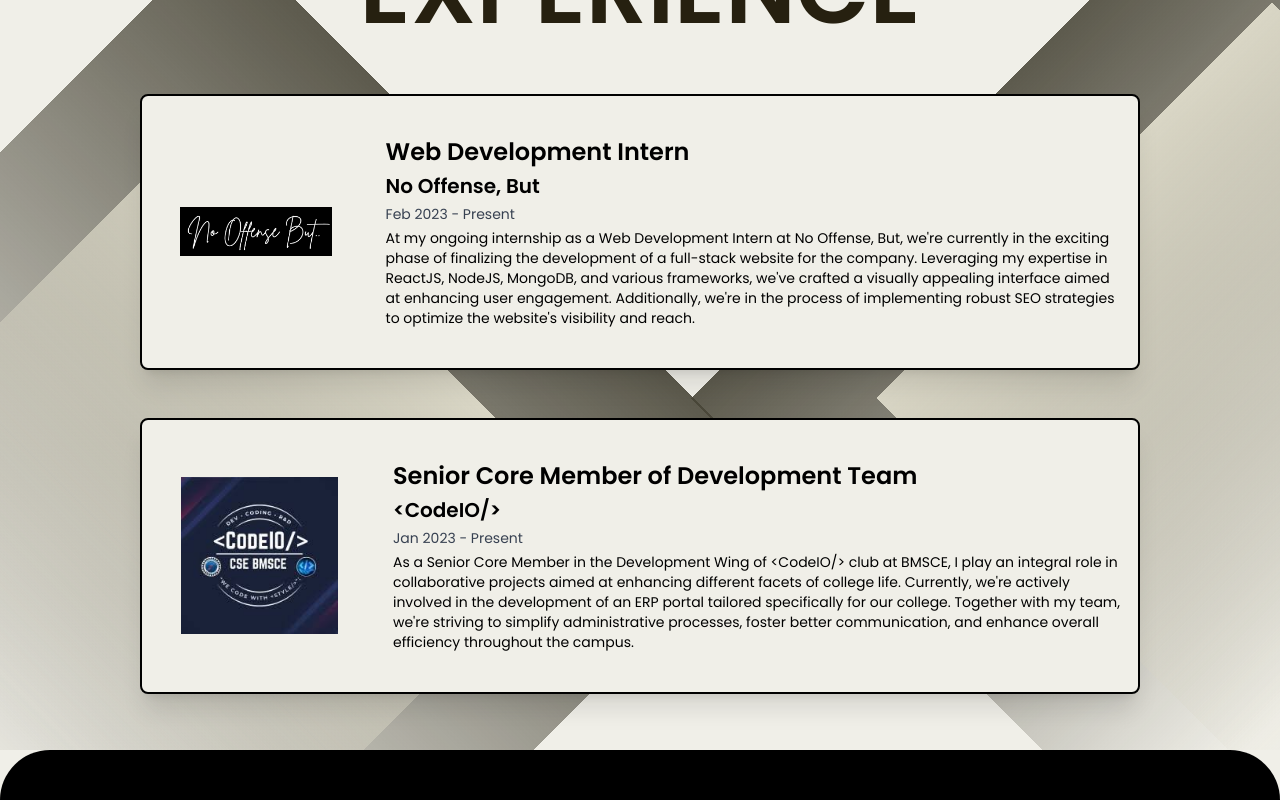
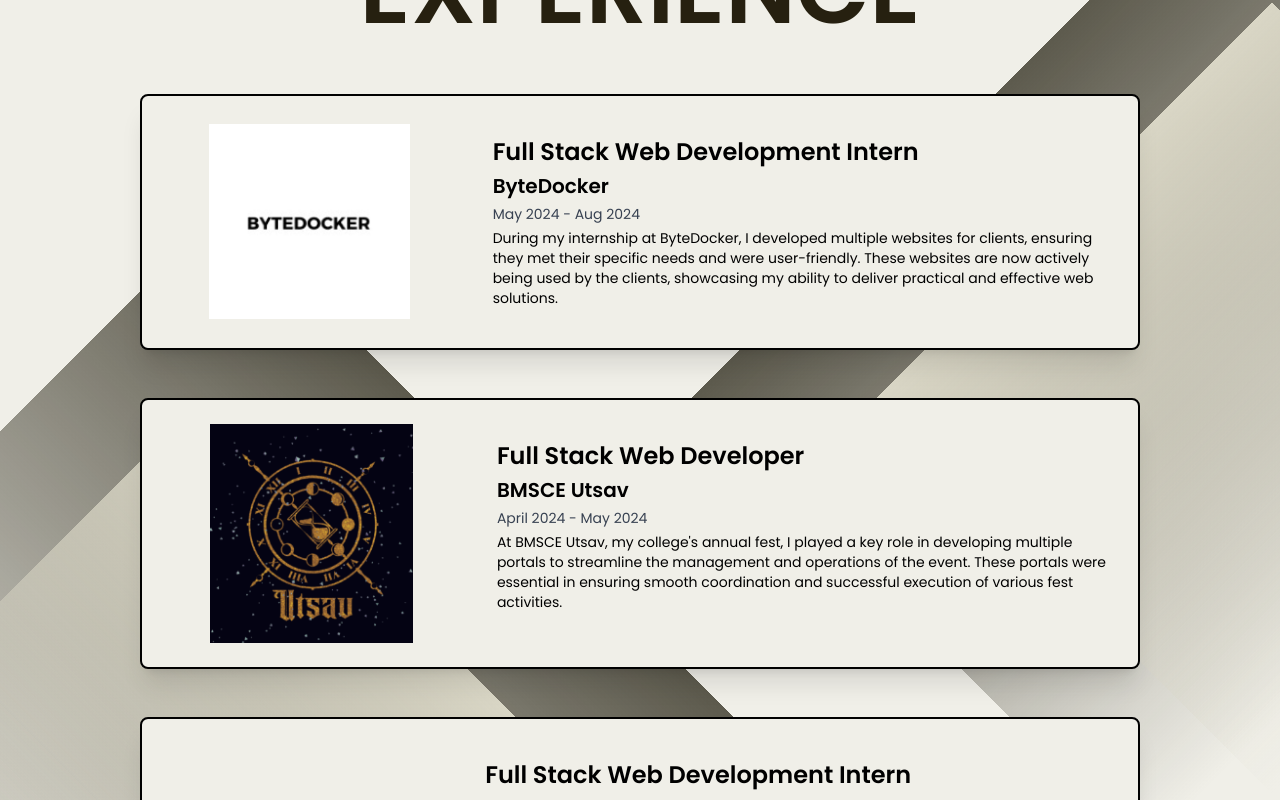
Before and after one commit to PranavRao18/PortfolioV3, a React (Vite) app: page / in a window 1280 px wide. Shown: the part 3120-3920 px from the top of the page. Built offline with nearby package versions, Linux system fonts and the light colour scheme.

Commit message:
experience updated

```diff
--- a/src/Sections/Experience.jsx
+++ b/src/Sections/Experience.jsx
@@ -9,7 +9,7 @@
     return (
         <motion.div variants={textVariant(index*0.5)} className="bg-primary rounded-lg shadow-xl border-black border-2 overflow-hidden w-full md:w-[1000px] mx-auto my-6 py-6 flex flex-col md:flex-row z-20">
             <motion.div className='w-full flex justify-center items-center'>
-                <motion.img src={exp.image} alt="Company Logo" className="h-24 md:w-2/3 md:h-fit" />
+                <motion.img src={exp.image} alt="Company Logo" className="h-28 md:w-3/5 md:h-fit" />
             </motion.div>
             <motion.div className="p-4">
                 <motion.h3 className="text-2xl font-semibold mb-1">{exp.title}</motion.h3>
--- a/src/constants/constants.js
+++ b/src/constants/constants.js
@@ -42,6 +42,8 @@
 import portfolio from '../assets/images/portfolio.png';
 import climate from '../assets/images/climate.png';
 import geocrisis from '../assets/images/Geocrisis.png';
+import bytedocker from '../assets/images/bytedocker.png';
+import utsav from '../assets/images/utsav.png';
 
 //   const services = [
 //     {
@@ -304,19 +306,34 @@
 
 const experience = [
   {
+    image: bytedocker,
+    title: "Full Stack Web Development Intern",
+    company: "ByteDocker",
+    date: "May 2024 - Aug 2024",
+    description: "During my internship at ByteDocker, I developed multiple websites for clients, ensuring they met their specific needs and were user-friendly. These websites are now actively being used by the clients, showcasing my ability to deliver practical and effective web solutions."
+},
+{
+    image: utsav,
+    title: "Full Stack Web Developer",
+    company: "BMSCE Utsav",
+    date: "April 2024 - May 2024",
+    description: "At BMSCE Utsav, my college's annual fest, I played a key role in developing multiple portals to streamline the management and operations of the event. These portals were essential in ensuring smooth coordination and successful execution of various fest activities."
+},
+{
     image: nooffensebut,
-    title: "Web Development Intern",
+    title: "Full Stack Web Development Intern",
     company: "No Offense, But",
-    date: "Feb 2023 - Present",
-    description: "At my ongoing internship as a Web Development Intern at No Offense, But, we're currently in the exciting phase of finalizing the development of a full-stack website for the company. Leveraging my expertise in ReactJS, NodeJS, MongoDB, and various frameworks, we've crafted a visually appealing interface aimed at enhancing user engagement. Additionally, we're in the process of implementing robust SEO strategies to optimize the website's visibility and reach."
-  },
-  {
-    image: codeio,
-    title: "Senior Core Member of Development Team",
-    company: "<CodeIO/>",
-    date: "Jan 2023 - Present",
-    description: "As a Senior Core Member in the Development Wing of <CodeIO/> club at BMSCE, I play an integral role in collaborative projects aimed at enhancing different facets of college life. Currently, we're actively involved in the development of an ERP portal tailored specifically for our college. Together with my team, we're striving to simplify administrative processes, foster better communication, and enhance overall efficiency throughout the campus."
-  }
+    date: "Feb 2024 - April 2024",
+    description: "During my internship at No Offense, But, I contributed to the development of a full-stack website for the company. Leveraging ReactJS, NodeJS, and MongoDB, I helped create a visually appealing and functional website, focusing on enhancing user engagement and optimization."
+},
+
+  // {
+  //   image: codeio,
+  //   title: "Senior Core Member of Development Team",
+  //   company: "<CodeIO/>",
+  //   date: "Jan 2023 - Present",
+  //   description: "As a Senior Core Member in the Development Wing of <CodeIO/> club at BMSCE, I play an integral role in collaborative projects aimed at enhancing different facets of college life. Currently, we're actively involved in the development of an ERP portal tailored specifically for our college. Together with my team, we're striving to simplify administrative processes, foster better communication, and enhance overall efficiency throughout the campus."
+  // }
 ]
 
 const projects = [
```
Also changed, not shown: src/assets/images/bytedocker.png (added), src/assets/images/utsav.png (added).
